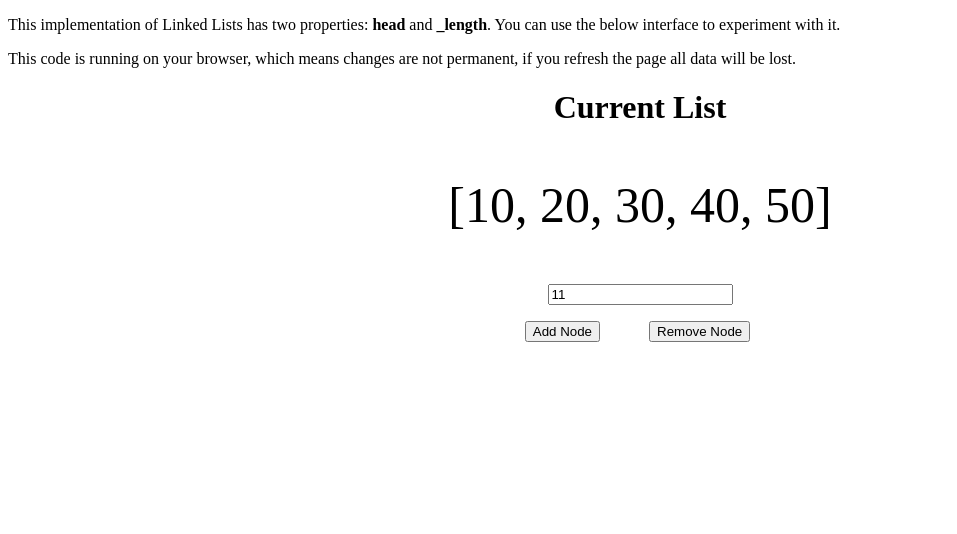
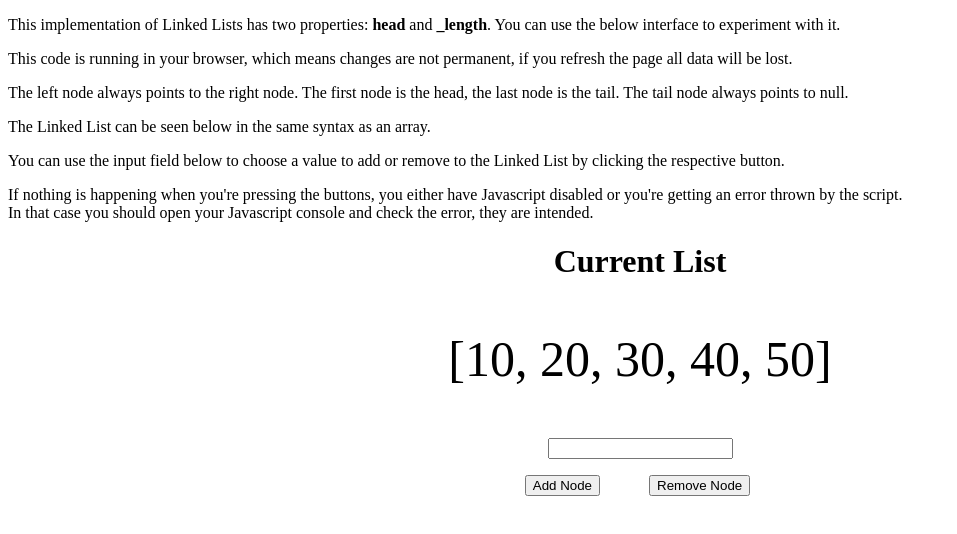
Before and after one commit to TiagoJMartins/Singly-Linked-List, a plain HTML site: page index.html in a window 1280 px wide. Shown: the whole page, without its empty margins (0-957 px from the left). Drawn offline with Linux system fonts and the light colour scheme.

Commit message:
Finish development of script.

```diff
--- a/LinkedList.js
+++ b/LinkedList.js
@@ -72,9 +72,6 @@ LinkedList.prototype.remove = function(val) {
         return;
       }
 
-      // If the node to be removed is the tail TODO
-      // if (currNode.next === null) {}
-
       // If the node to be removed is not the first node
       prevNode.next = currNode.next;
       this._length--;
@@ -97,11 +94,11 @@ LinkedList.prototype.print = function() {
   var currNode = this.head;
   var output = '[';
 
-  while(currNode.next) {
-    output += currNode.data + ', ';
+  while (currNode !== null) {
+    output += currNode.data + ((currNode.next) ? ', ' : ']');
     currNode = currNode.next;
   }
 
-  output += currNode.data + ']';
+  if (output[output.length - 1] !== ']') output += ']';
   return output;
 }
--- a/index.html
+++ b/index.html
@@ -36,7 +36,21 @@
     This implementation of Linked Lists has two properties: <strong>head</strong> and <strong>_length</strong>. You can use the below interface to experiment with it.
   </p>
   <p>
-    This code is running on your browser, which means changes are not permanent, if you refresh the page all data will be lost.
+    This code is running in your browser, which means changes are not permanent, if you refresh the page all data will be lost.
+  </p>
+  <p>
+    The left node always points to the right node. The first node is the head, the last node is the tail.
+    The tail node always points to null.
+  </p>
+  <p>
+    The Linked List can be seen below in the same syntax as an array.
+  </p>
+  <p>
+    You can use the input field below to choose a value to add or remove to the Linked List by clicking the respective button.
+  </p>
+  <p>
+    If nothing is happening when you're pressing the buttons, you either have Javascript disabled or you're getting an error thrown by the script.
+    <br>In that case you should open your Javascript console and check the error, they are intended.
   </p>
   <div id="content">
     <h1>Current List</h1>
@@ -45,7 +59,7 @@
     </p>
     <div id="actions">
       <form action="index.html">
-        <input type="text" name="data" id="data" value="11">
+        <input type="text" name="data" id="data" value="">
         <ul>
           <li>
             <button type="button" name="addNode" id="addNode">Add Node</button>
```
